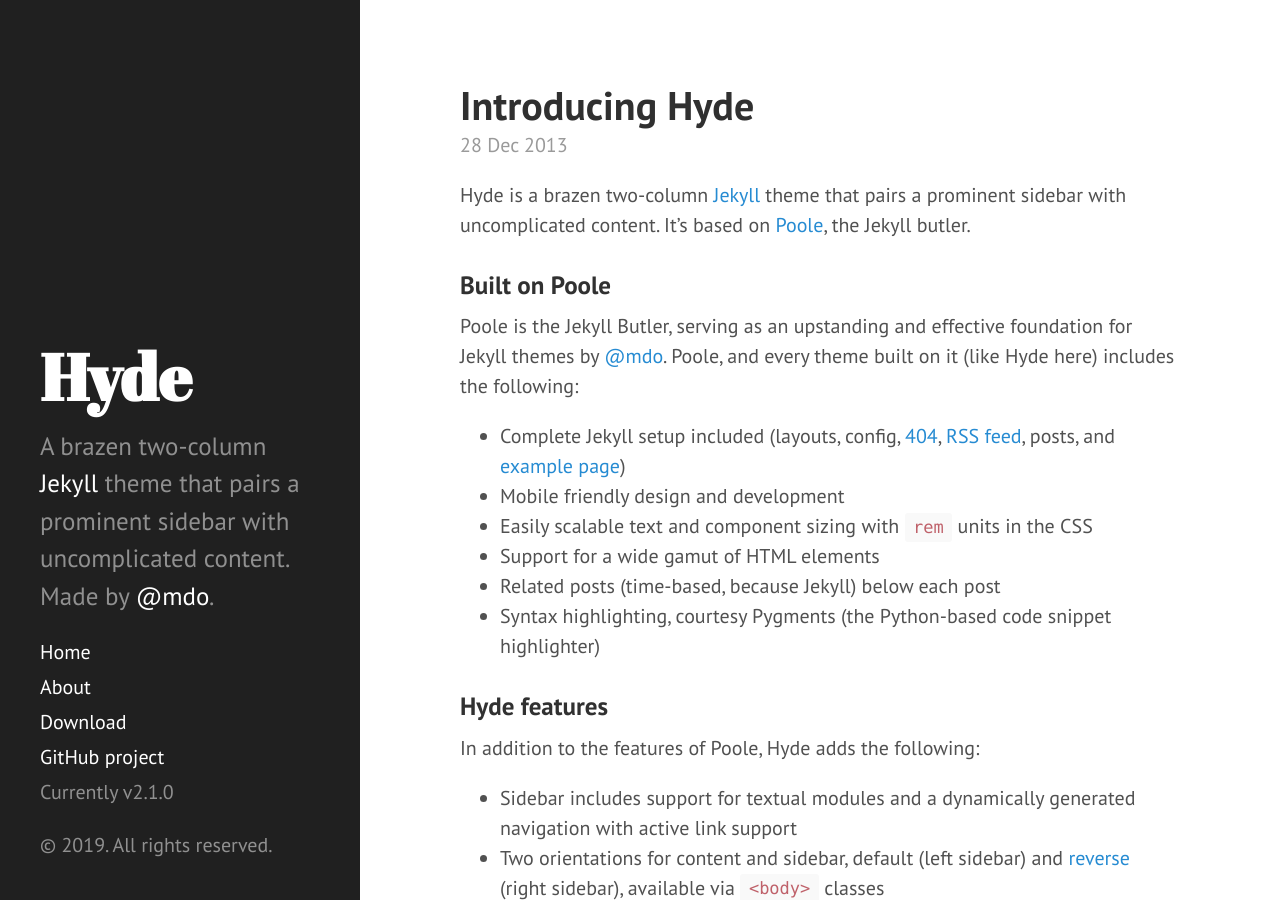
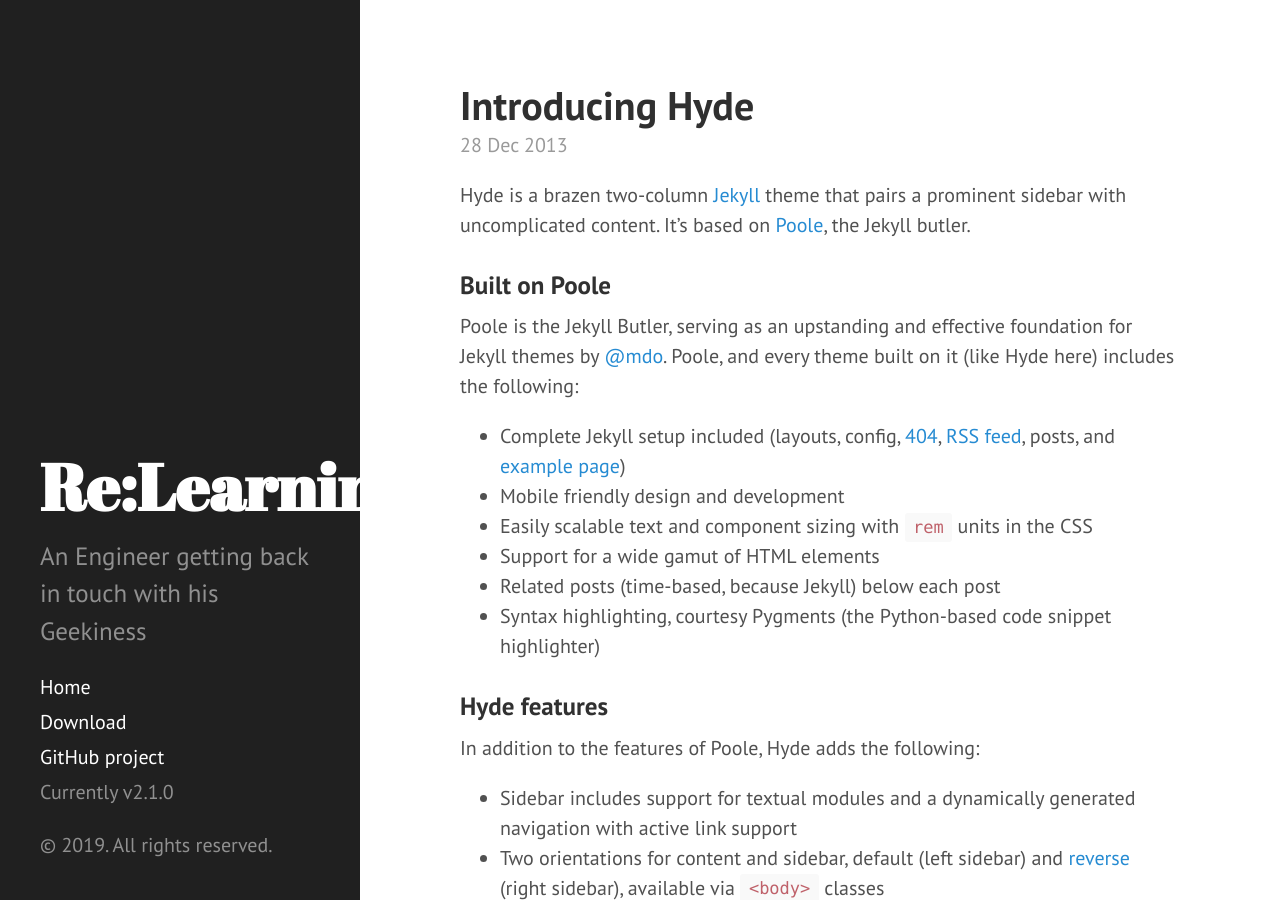
Before and after one commit to wissam/wissam.github.io, a Jekyll site: the page built from index.html, in a window 1280 px wide and 900 px high. Built offline with Jekyll 4.4.1, drawn with Linux system fonts in a browser that asks for light colours; Markdown is read by kramdown in place of the engine named in the settings; the list of posts is cut into pages by our own code.

Commit message:
Basic customisation

```diff
--- a/_config.yml
+++ b/_config.yml
@@ -7,20 +7,17 @@ permalink:        pretty
 relative_permalinks: true
 
 # Setup
-title:            Hyde
-tagline:          'A Jekyll theme'
-description:      'A brazen two-column <a href="http://jekyllrb.com" target="_blank">Jekyll</a> theme that pairs a prominent sidebar with uncomplicated content. Made by <a href="https://twitter.com/mdo" target="_blank">@mdo</a>.'
-url:              http://hyde.getpoole.com
+title:            Re:Learning
+tagline:          'Back to Geekiness'
+description:      'An Engineer getting back in touch with his Geekiness'
+url:              https://wissam.online
 baseurl:          /
 
 author:
-  name:           'Mark Otto'
-  url:            https://twitter.com/mdo
+  name:           'Wissam Youssef'
+  url:            https://twitter.com/_wissamyoussef
 
-paginate:         5
+paginate:         7
 
 # Custom vars
 version:          2.1.0
-
-github:
-  repo:           https://github.com/poole/hyde
```
Also changed, not shown: about.md (deleted, +0 -30 lines), README.md (deleted).
